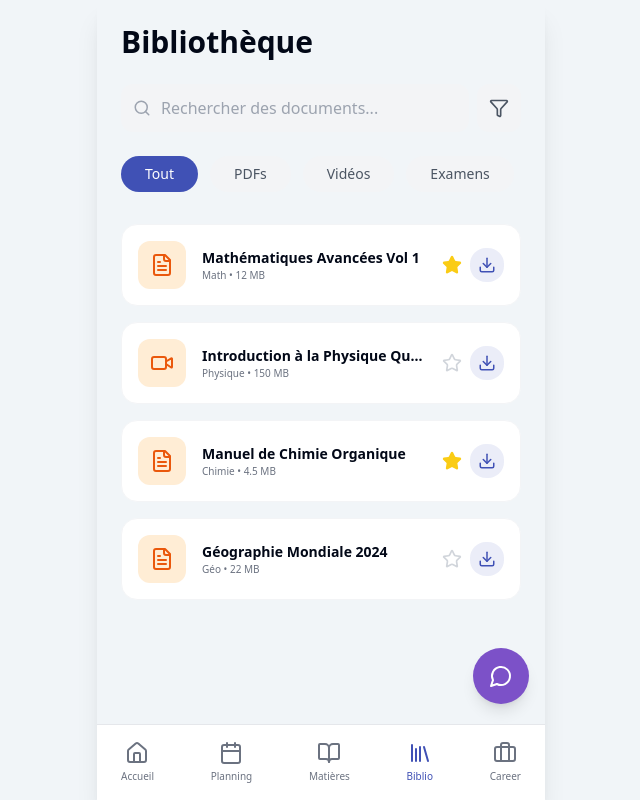
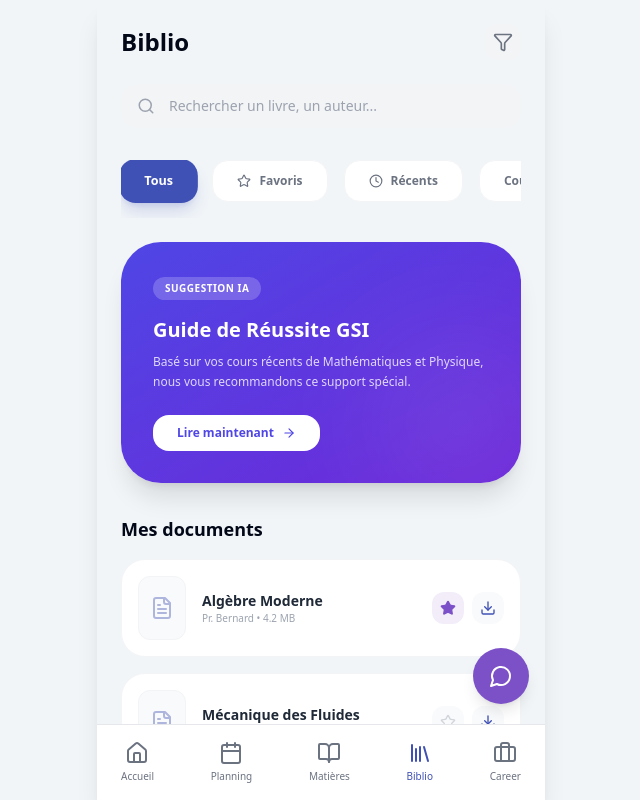
Before and after one commit to Tafita-Rtm2/GSIapk, a Next.js app: page /library in a window 1280 px wide. Shown: the whole page, without its empty margins (319-959 px from the left). Built offline with nearby package versions, Linux system fonts and the light colour scheme.

Commit message:
Update page.tsx

```diff
--- a/src/app/library/page.tsx
+++ b/src/app/library/page.tsx
@@ -1,65 +1,84 @@
+"use client";
+
 import { AppLayout } from "@/components/app-layout";
-import { Search, Download, Star, Filter, Video, FileText } from "lucide-react";
+import { useLanguage } from "@/lib/i18n";
+import { Search, Filter, Download, Star, FileText, Bookmark, Clock, ArrowRight } from "lucide-react";
 import { cn } from "@/lib/utils";
+import { useState } from "react";
 
 export default function LibraryPage() {
-  const categories = ["Tout", "PDFs", "Vidéos", "Examens", "Livres"];
-  const documents = [
-    { title: "Mathématiques Avancées Vol 1", type: "PDF", size: "12 MB", subject: "Math", fav: true },
-    { title: "Introduction à la Physique Quantique", type: "Video", size: "150 MB", subject: "Physique", fav: false },
-    { title: "Manuel de Chimie Organique", type: "PDF", size: "4.5 MB", subject: "Chimie", fav: true },
-    { title: "Géographie Mondiale 2024", type: "PDF", size: "22 MB", subject: "Géo", fav: false },
+  const { t } = useLanguage();
+  const [filter, setFilter] = useState("all");
+
+  const books = [
+    { id: 1, title: "Algèbre Moderne", author: "Pr. Bernard", type: "PDF", size: "4.2 MB", favorite: true },
+    { id: 2, title: "Mécanique des Fluides", author: "Dr. Liana", type: "PDF", size: "12.8 MB", favorite: false },
+    { id: 3, title: "Génie Logiciel V2", author: "GSI Internationale", type: "EPUB", size: "2.1 MB", favorite: true },
+    { id: 4, title: "Base de Données SQL", author: "Lab GSI", type: "PDF", size: "8.5 MB", favorite: false },
   ];
 
   return (
     <AppLayout>
       <div className="p-6">
-        <h1 className="text-3xl font-bold mb-6">Bibliothèque</h1>
-
-        <div className="flex gap-2 mb-6">
-          <div className="relative flex-1">
-            <Search className="absolute left-3 top-1/2 -translate-y-1/2 text-gray-400" size={18} />
-            <input
-              type="text"
-              placeholder="Rechercher des documents..."
-              className="w-full bg-gray-100 rounded-xl py-3 pl-10 pr-4 outline-none"
-            />
-          </div>
-          <button className="bg-gray-100 p-3 rounded-xl">
-            <Filter size={20} className="text-gray-600" />
+        <div className="flex justify-between items-center mb-6">
+          <h1 className="text-2xl font-bold">{t("biblio")}</h1>
+          <button className="bg-gray-100 p-2 rounded-xl text-gray-500">
+            <Filter size={20} />
           </button>
         </div>
 
-        <div className="flex gap-3 overflow-x-auto pb-4 mb-4 scrollbar-hide">
-          {categories.map((cat, i) => (
-            <button
-              key={cat}
-              className={cn(
-                "px-6 py-2 rounded-full whitespace-nowrap text-sm font-medium",
-                i === 0 ? "bg-primary text-white" : "bg-gray-100 text-gray-600"
-              )}
-            >
-              {cat}
-            </button>
-          ))}
+        <div className="relative mb-8">
+          <Search className="absolute left-4 top-1/2 -translate-y-1/2 text-gray-400" size={18} />
+          <input
+            type="text"
+            placeholder="Rechercher un livre, un auteur..."
+            className="w-full bg-gray-100 rounded-2xl py-3 pl-12 pr-4 outline-none text-sm focus:ring-2 ring-primary/20 transition-all"
+          />
         </div>
 
+        {/* Categories */}
+        <div className="flex gap-4 overflow-x-auto pb-4 mb-6 scrollbar-hide">
+          <CategoryBadge label="Tous" active={filter === "all"} onClick={() => setFilter("all")} />
+          <CategoryBadge label="Favoris" icon={Star} active={filter === "fav"} onClick={() => setFilter("fav")} />
+          <CategoryBadge label="Récents" icon={Clock} active={filter === "recent"} onClick={() => setFilter("recent")} />
+          <CategoryBadge label="Cours" active={filter === "cours"} onClick={() => setFilter("cours")} />
+        </div>
+
+        {/* Featured Section */}
+        <div className="bg-gradient-to-br from-indigo-600 to-violet-700 rounded-[40px] p-8 text-white mb-8 relative overflow-hidden shadow-xl">
+           <div className="absolute right-[-20px] bottom-[-20px] w-40 h-40 bg-white/10 rounded-full blur-3xl"></div>
+           <div className="relative z-10">
+              <span className="bg-white/20 px-3 py-1 rounded-full text-[10px] font-bold uppercase tracking-wider mb-4 inline-block">Suggestion IA</span>
+              <h2 className="text-xl font-bold mb-2">Guide de Réussite GSI</h2>
+              <p className="text-xs opacity-80 mb-6 leading-relaxed">Basé sur vos cours récents de Mathématiques et Physique, nous vous recommandons ce support spécial.</p>
+              <button className="bg-white text-indigo-600 px-6 py-2.5 rounded-2xl text-xs font-bold flex items-center gap-2">
+                Lire maintenant
+                <ArrowRight size={14} />
+              </button>
+           </div>
+        </div>
+
+        {/* Book List */}
+        <h3 className="text-lg font-bold mb-4">Mes documents</h3>
         <div className="space-y-4">
-          {documents.map((doc, i) => (
-            <div key={i} className="flex items-center gap-4 bg-white p-4 rounded-2xl border border-gray-100">
-              <div className="w-12 h-12 rounded-xl bg-orange-100 flex items-center justify-center text-orange-600">
-                {doc.type === "PDF" ? <FileText size={24} /> : <Video size={24} />}
+          {books.map((book) => (
+            <div key={book.id} className="bg-white p-4 rounded-3xl border border-gray-100 flex items-center gap-4 hover:border-primary/20 transition-all group">
+              <div className="w-12 h-16 bg-gray-50 rounded-xl flex items-center justify-center border border-gray-100 group-hover:bg-primary/5 transition-colors">
+                <FileText className="text-primary opacity-40" size={24} />
               </div>
-              <div className="flex-1 min-w-0">
-                <h3 className="font-bold text-sm truncate">{doc.title}</h3>
-                <p className="text-[10px] text-gray-500">{doc.subject} • {doc.size}</p>
+              <div className="flex-1">
+                <h4 className="font-bold text-gray-800 text-sm">{book.title}</h4>
+                <p className="text-[10px] text-gray-400 font-medium">{book.author} • {book.size}</p>
               </div>
-              <div className="flex items-center gap-2">
-                <button className="text-gray-300">
-                  <Star size={20} className={doc.fav ? "fill-yellow-400 text-yellow-400" : ""} />
+              <div className="flex gap-2">
+                <button className={cn(
+                  "p-2 rounded-xl transition-colors",
+                  book.favorite ? "text-accent bg-accent/10" : "text-gray-300 bg-gray-50"
+                )}>
+                  <Star size={16} fill={book.favorite ? "currentColor" : "none"} />
                 </button>
-                <button className="text-primary bg-primary/10 p-2 rounded-lg">
-                  <Download size={18} />
+                <button className="p-2 bg-gray-50 text-primary rounded-xl hover:bg-primary/10 transition-colors">
+                  <Download size={16} />
                 </button>
               </div>
             </div>
@@ -69,3 +88,18 @@ export default function LibraryPage() {
     </AppLayout>
   );
 }
+
+function CategoryBadge({ label, icon: Icon, active, onClick }: any) {
+  return (
+    <button
+      onClick={onClick}
+      className={cn(
+        "px-6 py-3 rounded-2xl text-xs font-bold flex items-center gap-2 whitespace-nowrap transition-all",
+        active ? "bg-primary text-white shadow-lg shadow-primary/20 scale-105" : "bg-white text-gray-500 border border-gray-100"
+      )}
+    >
+      {Icon && <Icon size={14} />}
+      {label}
+    </button>
+  );
+}
```
